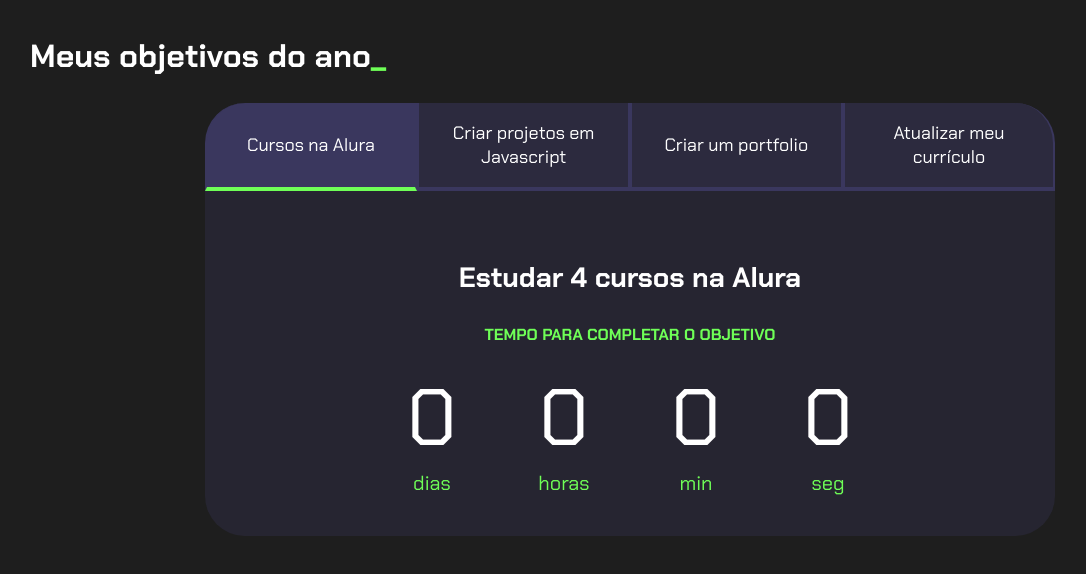
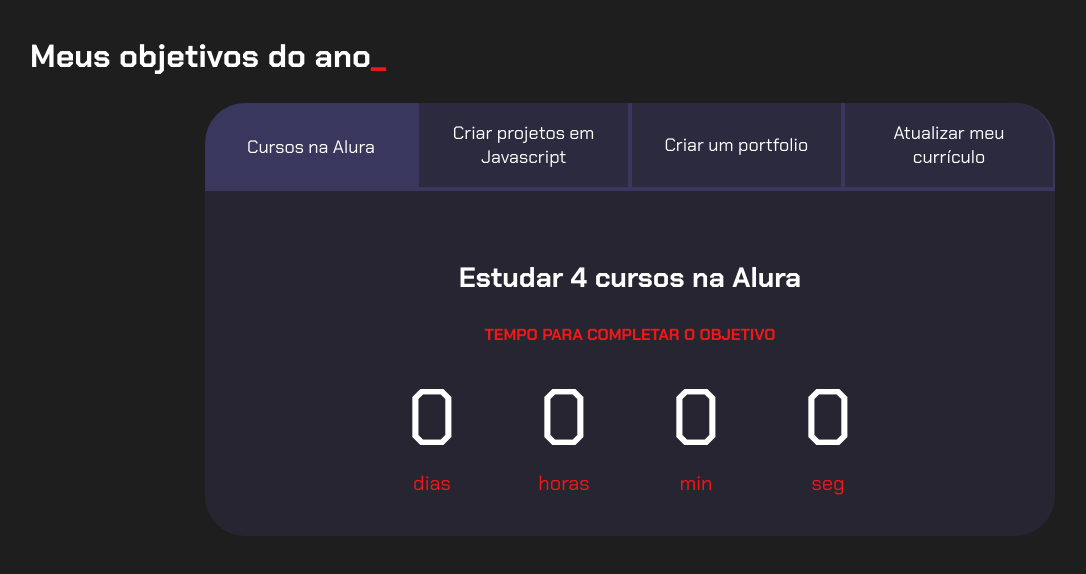
Before and after one commit to guilherme-dellarosa/trabalho, a plain HTML site: page index.html in a window 1280 px wide. Shown: the whole page, without its empty margins (10-1096 px from the left). Drawn offline with Linux system fonts and the light colour scheme.

Commit message:
Update style.css

```diff
--- a/style.css
+++ b/style.css
@@ -2,7 +2,7 @@
 
 :root {
     --cor-de-fundo: #1E1E1E;
-    --verde: #6FFF57;
+    --vermelho: #f21818;
     --branco: #FFFFFF;
     --botao-ativo: #3A375E;
     --botao-inativo: rgba(58, 55, 94, 0.5);
@@ -33,7 +33,7 @@
 }
 
 .titulo-principal span {
-    color: var(--verde);
+    color: var(--vermelho);
 }
 
 
@@ -63,7 +63,7 @@
 
 .botao.ativo {
     background-color: var(--botao-ativo);
-    border-bottom: 4px solid var(--verde);
+    border-bottom: 4px solid var(--vermelhoo);
 }
 
 .abas-textos {
@@ -87,7 +87,7 @@
 
 .aba-conteudo-titulo-secundario {
     text-align: center;
-    color: var(--verde);
+    color: var(--vermelho);
     text-transform: uppercase;
 }
 
@@ -110,7 +110,7 @@
 }
 
 .contador-digito-texto {
-    color: var(--verde);
+    color: var(--vermelho);
     font-size: 20px;
     margin: 0;
 
```
